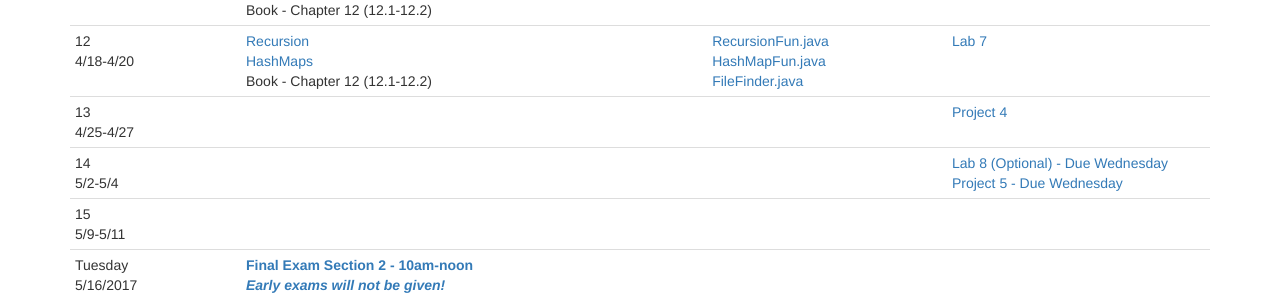
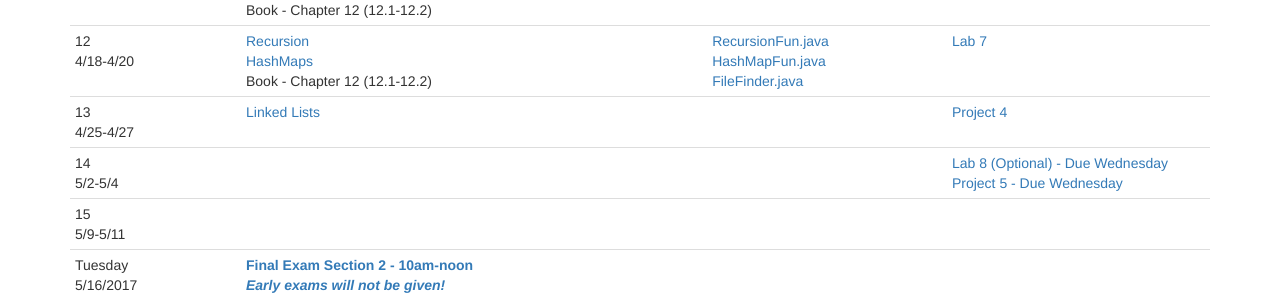
Before and after one commit to CS514-F17/cs514-f17.github.io, a Jekyll site: the page built from schedule.html, in a window 1280 px wide and 900 px high, scrolled down 757 px. Shown: the part 560-856 px from the top of the window. Built offline with Jekyll 4.4.1, drawn with Linux system fonts in a browser that asks for light colours.

Commit message:
add link to ll notes

```diff
--- a/schedule.html
+++ b/schedule.html
@@ -201,6 +201,7 @@
 		<tr>
 			<td>13<br/>4/25-4/27</td>
 			<td>
+				<a href="https://github.com/CS112-S17/notes/blob/master/linkedlists.md">Linked Lists</a><br/>
 			</td>
 			<td>
 			</td>
```
